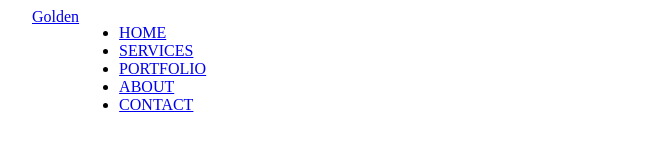
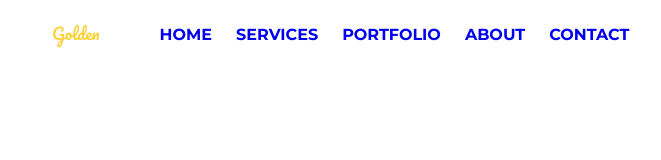
Before and after one commit to ankow8/landing-page, a website: page index.html in a window 1280 px wide. Shown: the whole page, without its empty margins (38-699 px from the left). Drawn offline with nearby package versions, Linux system fonts and the light colour scheme; files that its build step writes are made by us from their sources.

Commit message:
Add navigation style

```diff
--- a/index.html
+++ b/index.html
@@ -4,19 +4,19 @@
     <meta charset="utf-8">
     <title>Golden</title>
     <link rel="preconnect" href="https://fonts.gstatic.com">
-    <link href="https://fonts.googleapis.com/css2?family=Pacifico&display=swap" rel="stylesheet">
+    <link href="https://fonts.googleapis.com/css2?family=Montserrat:wght@400;700&family=Noto+Serif:ital@1&family=Pacifico&family=Roboto+Slab&display=swap" rel="stylesheet">
     <link rel="stylesheet" href="https://use.fontawesome.com/releases/v5.5.0/css/all.css">
-    <link rel="stylesheet" href="vendor/bootstrap-grid.css">
-    <link rel="stylesheet" href="style/style.css">
+    <!--<link rel="stylesheet" href="vendor/bootstrap-grid.css">-->
+    <link rel="stylesheet" href="css/style.css">
   </head>
   <body>
     <nav class="navigation">
       <div class="container">
         <div class="row">
-            <div class="nav-box">
+          <div class="nav-logo">
             <a href="#">Golden</a>
           </div>
-            <div class="nav-box">
+          <div class="nav-menu">
             <ul>
               <li>
                 <a href="#">HOME</a>
--- a/sass/style.scss
+++ b/sass/style.scss
@@ -0,0 +1,68 @@
+/* Variables */
+
+$color-light-background: #fff;
+$color-medium-background: #f7f7f7;
+$color-hot-point: #fed136;
+$text-dark: #222222;
+
+$font-header: 'Montserrat', sans-serif;
+$font-think: 'Noto Serif', serif;
+$font-text: 'Roboto Slab', serif;
+$font-logo: 'Pacifico', cursive;
+
+/* Global */
+
+*, *::before, *::after {
+  box-sizing: border-box;
+}
+
+body {
+  margin:0;
+  font-size: 16px;
+  line-height: 1.7;
+  font-family: $font-text;
+  /*color: $color-light-background;*/
+}
+
+.container {
+  max-width: 1140px;
+  padding: 0 20px;
+  margin: 0 auto;
+}
+
+/* Navigation */
+
+nav .row {
+  display: flex;
+  padding: 20px 0;
+    .nav-logo {
+
+        a {
+          font-family: $font-logo;
+          color: $color-hot-point;
+          flex: 2;
+          text-decoration: none;
+        }
+    }
+    .nav-menu {
+      flex: 6;
+       ul {
+         list-style-type: none;
+         margin: 0;
+           li {
+             display: inline-block;
+             padding: 0 0 0 20px;
+             font-weight: bold;
+             font-size: 12px;
+             /*display: inline-flex;*/
+             /*justify-content: flex-end;*/
+               a {
+                 text-decoration: none;
+                 font-family: $font-header;
+                 font-size: 16px;
+                 /*color: $color-light-background;*/
+               }
+           }
+       }
+    }
+}
```
Also changed, not shown: css/style.css, 1 other file. Lines whose indentation alone changed are shown as unchanged.
